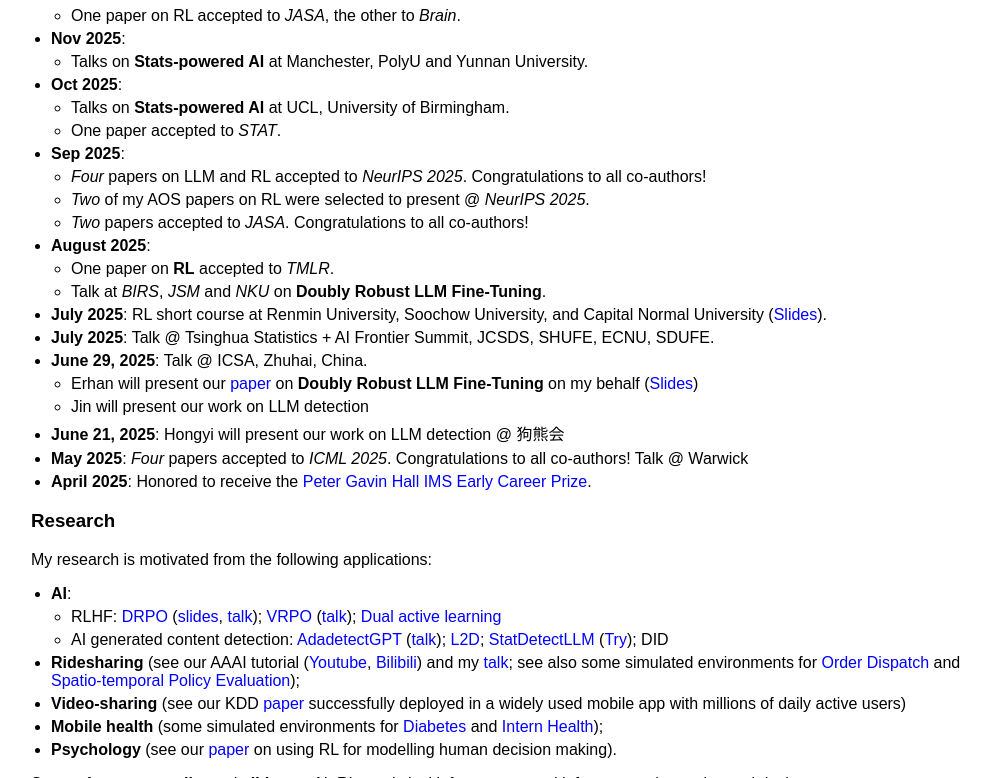
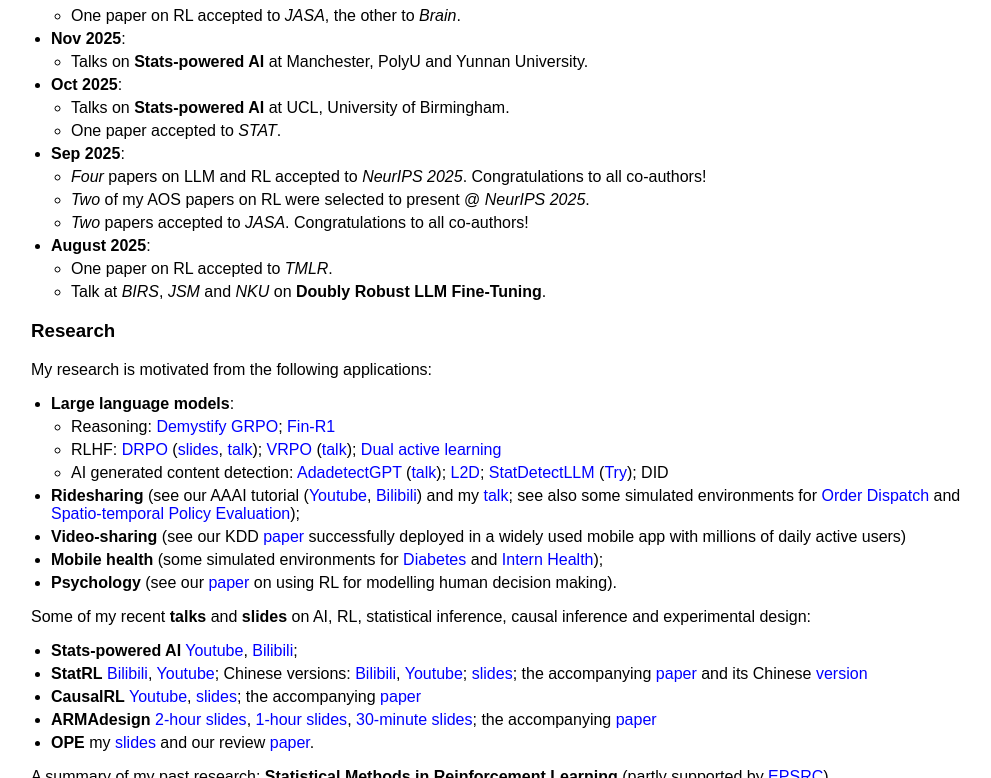
Before and after one commit to callmespring/callmespring.github.io, a Jekyll site: the page built from index.md, in a window 1280 px wide and 900 px high, scrolled down 1523 px, cut to the strip 0-778 px from the top of the window. Shown: the whole strip, without its empty margins (109-1100 px from the left). Built offline with Jekyll 4.4.1, drawn with Linux system fonts in a browser that asks for light colours.

Commit message:
Update index.md

```diff
--- a/index.md
+++ b/index.md
@@ -49,22 +49,15 @@
   * *Two* of my AOS papers on RL were selected to present @ *NeurIPS 2025*.
   * *Two* papers accepted to *JASA*.  Congratulations to all co-authors!
 - **August 2025**:
-  * One paper on **RL** accepted to *TMLR*.
+  * One paper on RL accepted to *TMLR*.
   * Talk at *BIRS*, *JSM* and *NKU* on **Doubly Robust LLM Fine-Tuning**.
-- **July 2025**: RL short course at Renmin University, Soochow University, and Capital Normal University ([Slides](https://github.com/callmespring/RL-short-course)).
-- **July 2025**: Talk @ Tsinghua Statistics + AI Frontier Summit, JCSDS, SHUFE, ECNU, SDUFE.
-- **June 29, 2025**: Talk @ ICSA, Zhuhai, China.
-  * Erhan will present our [paper](https://arxiv.org/pdf/2506.01183) on **Doubly Robust LLM Fine-Tuning** on my behalf ([Slides](https://callmespring.github.io/slides/DRPO.pdf))
-  * Jin will present our work on LLM detection
-- **June 21, 2025**: Hongyi will present our work on LLM detection @ 狗熊会
-- **May 2025**: *Four* papers accepted to *ICML 2025*. Congratulations to all co-authors! Talk @ Warwick
-- **April 2025**: Honored to receive the [Peter Gavin Hall IMS Early Career Prize](https://imstat.org/2025/05/05/chengchun-shi-wins-peter-gavin-hall-ims-early-career-prize/).
 
 
 ### Research
 
 My research is motivated from the following applications:
-* **AI**:
+* **Large language models**:
+  - Reasoning: [Demystify GRPO](https://github.com/callmespring/callmespring.github.io/blob/master/paper/GRPO.pdf); [Fin-R1](https://arxiv.org/pdf/2503.16252)
   - RLHF: [DRPO](https://arxiv.org/pdf/2506.01183) ([slides](https://callmespring.github.io/slides/DRPO.pdf), [talk](https://www.bilibili.com/video/BV1xNuuzVEeD?spm_id_from=333.788.videopod.sections&vd_source=0ff25cf8645aa63231bec2428b94bf6f&p=3)); [VRPO](https://arxiv.org/pdf/2504.03784) ([talk](https://www.bilibili.com/video/BV17oMQzyEcC/?spm_id_from=333.337.search-card.all.click&vd_source=0ff25cf8645aa63231bec2428b94bf6f)); [Dual active learning](https://arxiv.org/abs/2410.02504)
   - AI generated content detection: [AdadetectGPT](https://arxiv.org/pdf/2510.01268) ([talk](https://www.bilibili.com/video/BV1S7K9zwEgU/?spm_id_from=333.337.search-card.all.click)); [L2D](https://arxiv.org/abs/2601.21895); [StatDetectLLM](https://arxiv.org/pdf/2601.06586) ([Try](https://huggingface.co/spaces/stats-powered-ai/StatDetectLLM)); DID
 * **Ridesharing** (see our AAAI tutorial ([Youtube](https://www.youtube.com/watch?v=LwShOYaRFqM&list=PLA_E7IjY9cw4aC4T8pnV3vl9wSA1461KV), [Bilibili](https://www.bilibili.com/video/BV1ZS9NYpEHg/?spm_id_from=333.788.recommend_more_video.-1&vd_source=0ff25cf8645aa63231bec2428b94bf6f
```
